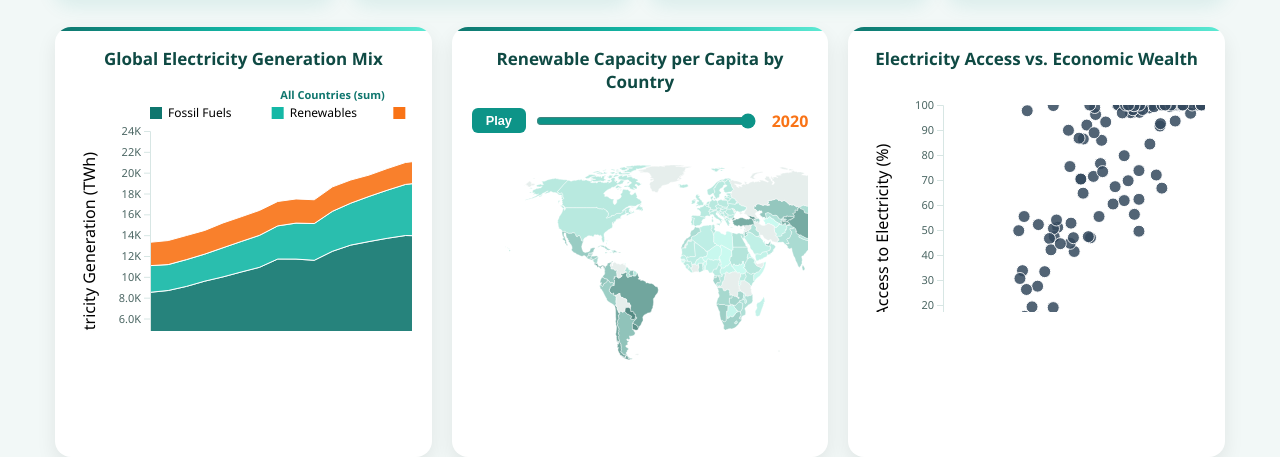
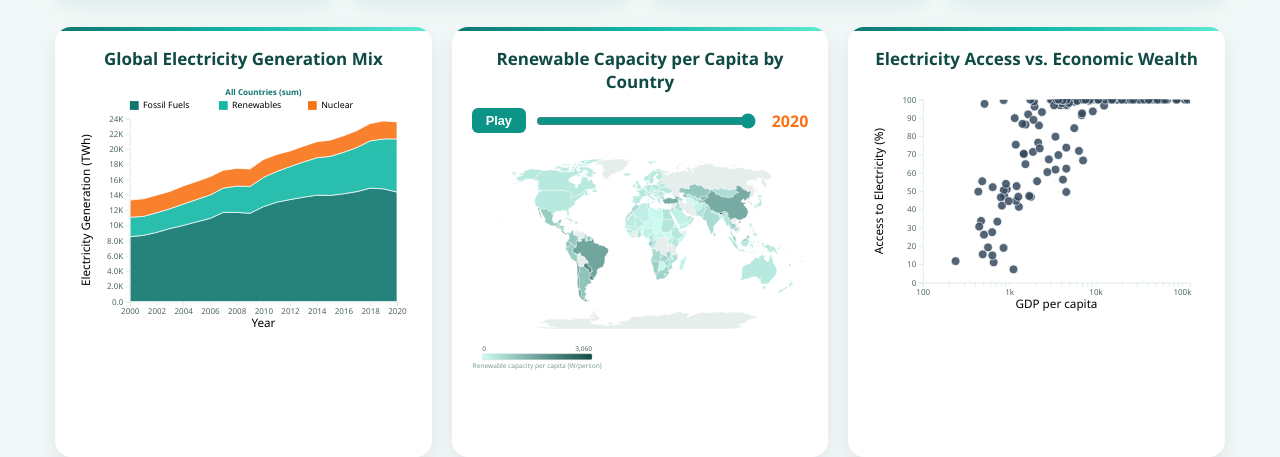
Before and after one commit to grrac/global-sustainable-energy-dashboard, a plain HTML site: page index.html in a window 1280 px wide. Shown: the part 357-814 px from the top of the page. Drawn offline with nearby package versions, Linux system fonts and the light colour scheme.

Commit message:
merge: index.html

```diff
--- a/index.html
+++ b/index.html
@@ -109,6 +109,7 @@
 <script src="js/worldGeo.js"></script>
 <script src="js/barChart.js"></script>
 <script src="js/choropleth.js"></script>
+<script src="js/responsive.js"></script>
 
 <script>
     let selectedCountry = null;
```
